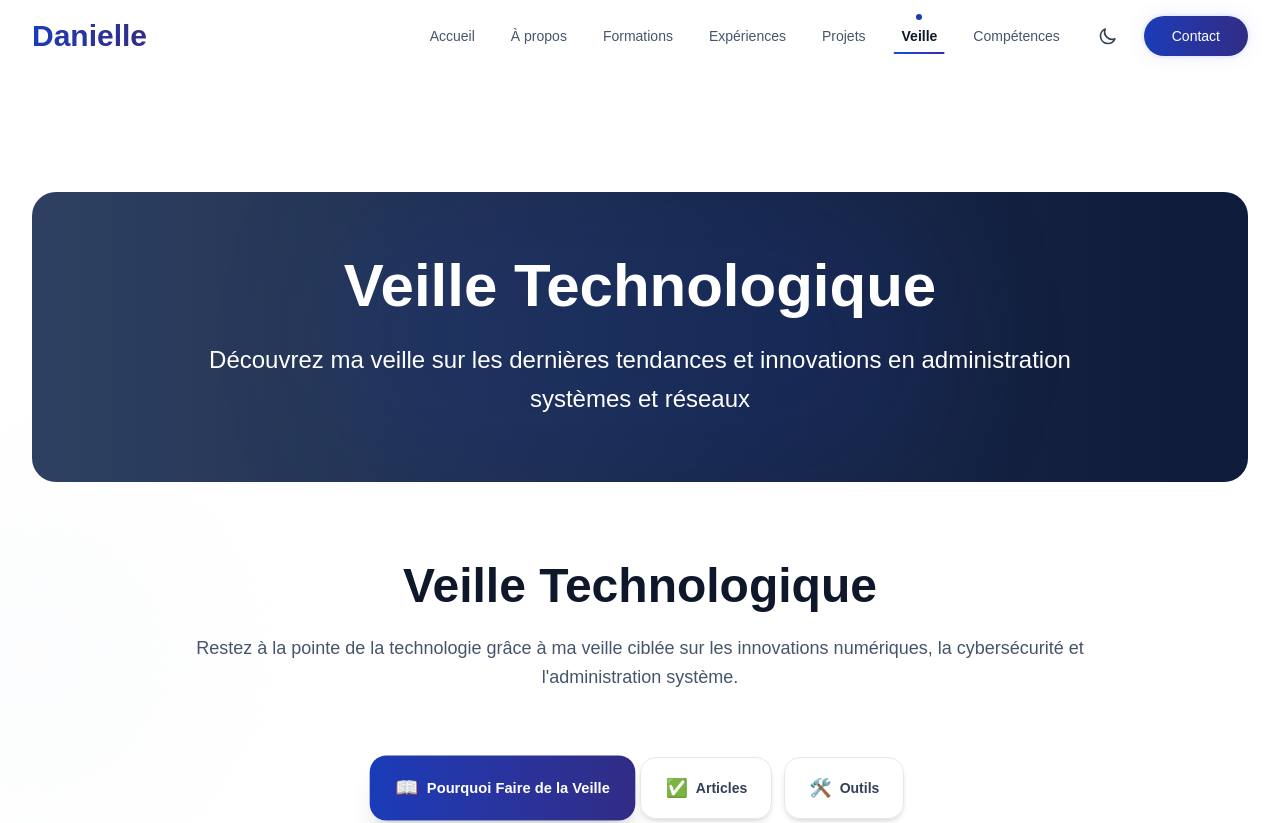
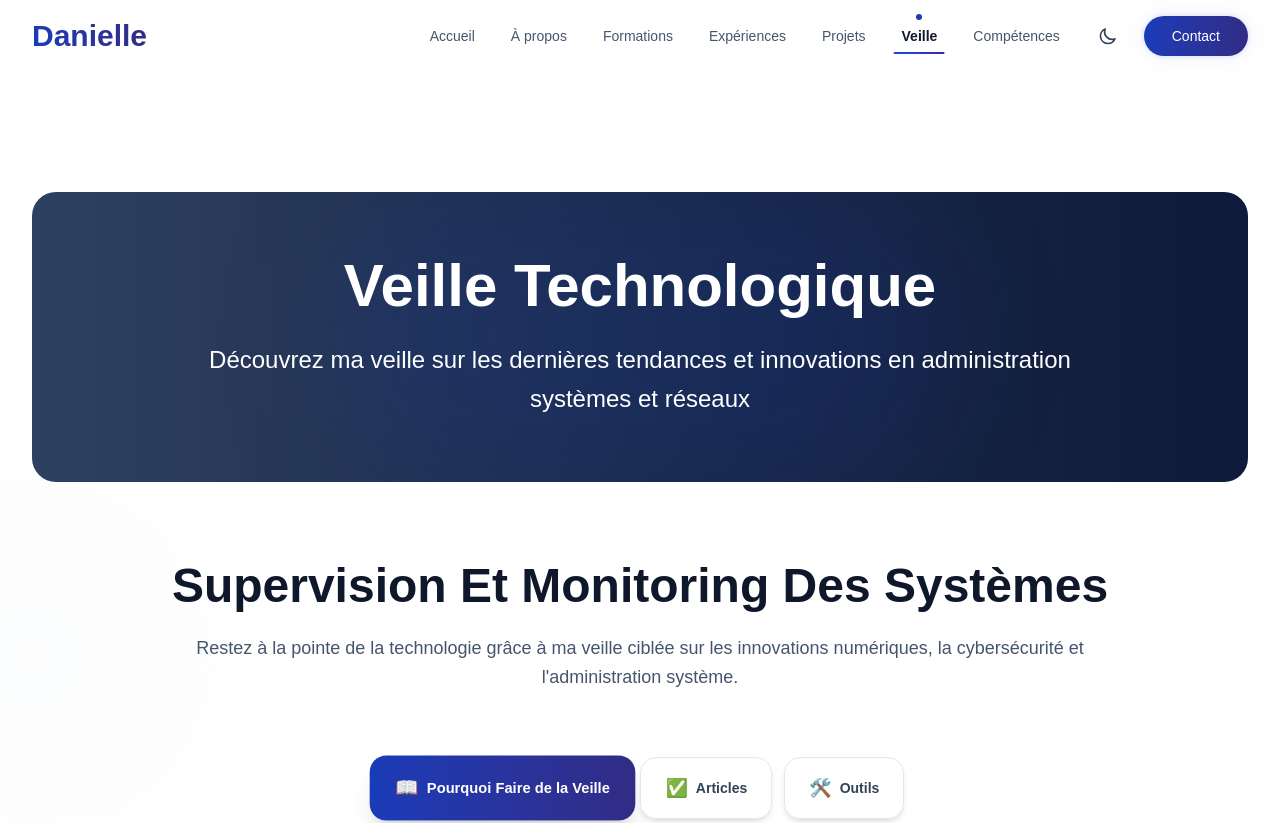
Before and after one commit to Mulho-MABIALA/danielle, a Next.js app: page /veille in a window 1280 px wide. Shown: the top 823 px of the page. Built offline with nearby package versions, Linux system fonts and the light colour scheme.

Commit message:
update veille subtitle

```diff
--- a/app/components/Veille.tsx
+++ b/app/components/Veille.tsx
@@ -77,7 +77,7 @@ export default function Veille() {
         {/* Section principale avec intro */}
         <div className="text-center mb-16">
           <h3 className="text-4xl md:text-5xl font-bold text-slate-900 dark:text-white mb-6">
-            {t.veille.title}
+            Supervision Et Monitoring Des Systèmes
           </h3>
           <p className="text-lg text-slate-600 dark:text-slate-300 max-w-4xl mx-auto leading-relaxed">
             {t.veille.intro}
```
